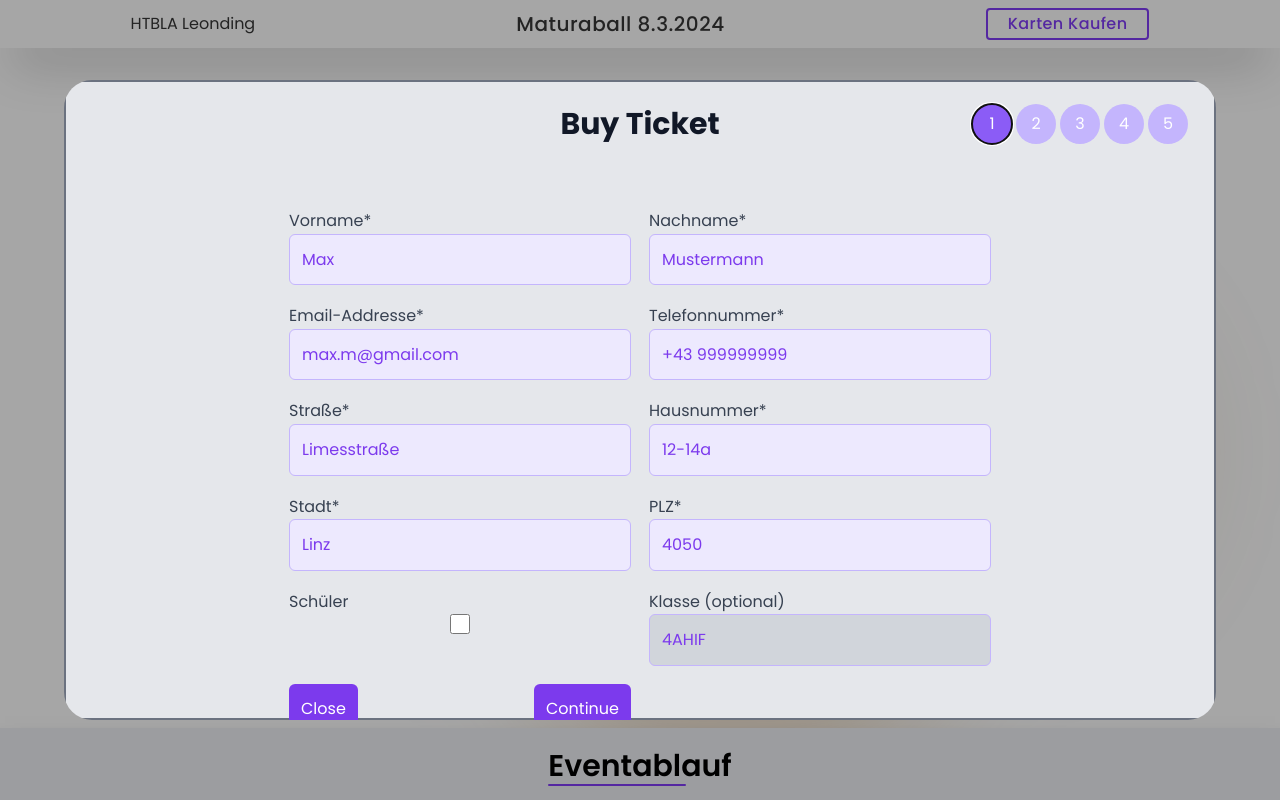
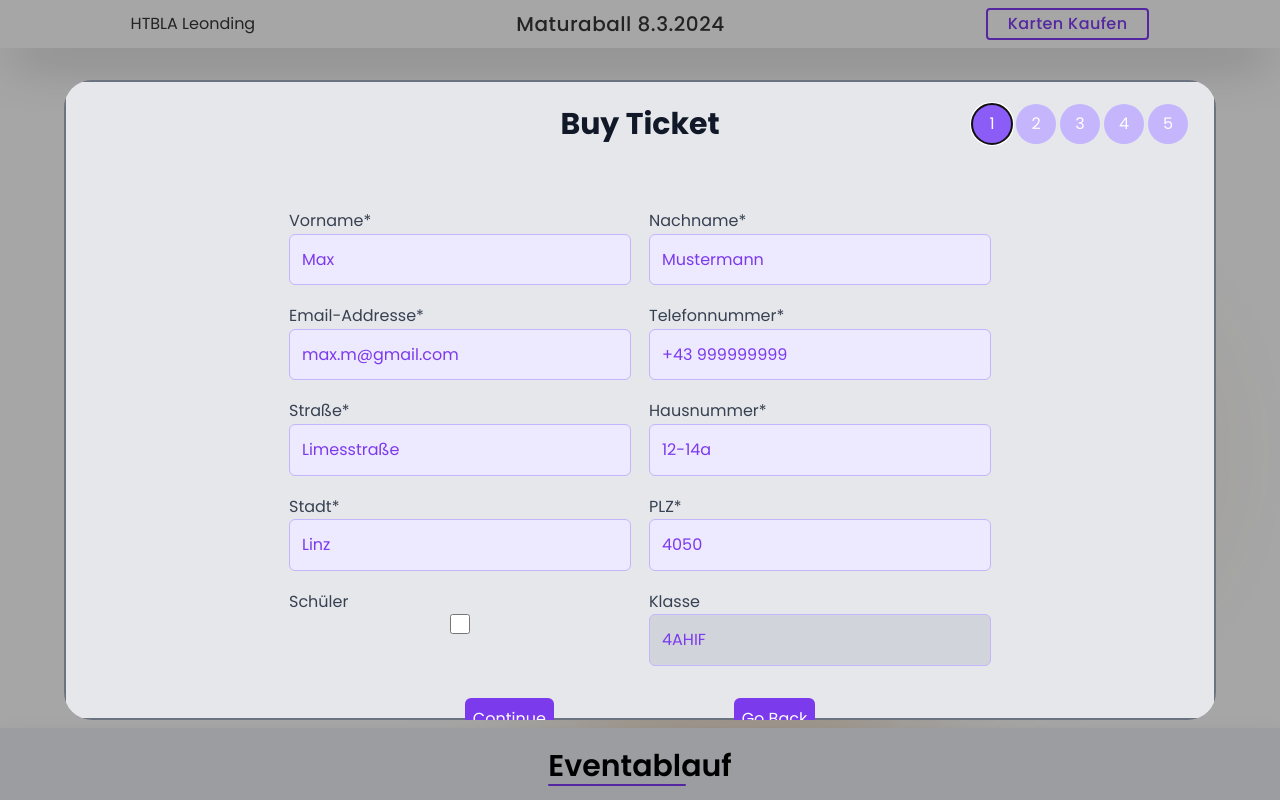
Before and after one commit to Ticketverkauf/Maturaball-HTBLA-Leonding-Frontend, an Angular app: page / in a window 1280 px wide. Both pictures are taken after a click on the element "Karten Kaufen". Built offline with nearby package versions, Linux system fonts and the light colour scheme.

Commit message:
improve first page of popup

```diff
--- a/src/app/popup/popup.component.css
+++ b/src/app/popup/popup.component.css
@@ -49,3 +49,13 @@
 #group {
   grid-area: info10;
 }
+
+input {
+  transition: all 100ms ease-in-out;
+}
+
+input:focus {
+  outline: none;
+  transform: scale(1.01);
+  box-shadow: 0 4px 12px rgba(0, 0, 0, 0.2);
+}
--- a/src/app/popup/popup.component.html
+++ b/src/app/popup/popup.component.html
@@ -15,10 +15,10 @@
   </div>
 
   <div
-    class="p-6 flex flex-col
+    class="p-6 flex flex-col gap-5
   [&_p]:text-gray-700
     [&_div]:p-1 [&_div]:full-width
-    [&_input]:w-full [&_input]:p-3 [&_input]:rounded-md [&_input]:placeholder-violet-600 [&_input]:bg-violet-100 [&_input]:border [&_input]:border-violet-300 [&_input]:focus:outline-none [&_input]:focus:ring-2 [&_input]:focus:ring-violet-500">
+    [&_input]:w-full [&_input]:p-3 [&_input]:rounded-md [&_input]:placeholder-violet-600 [&_input]:bg-violet-100 [&_input]:border [&_input]:border-violet-300">
 
     <div class="info-grid">
       @switch (currentStep) {
@@ -47,13 +47,13 @@
         <p>Hausnummer*</p>
         <input [(ngModel)]="formData.nummer" placeholder="12-14a" />
       </div>
+      <div id="city">
+        <p>Stadt*</p>
+        <input [(ngModel)]="formData.stadt" placeholder="Linz" />
+      </div>
       <div id="zip">
         <p>PLZ*</p>
         <input [(ngModel)]="formData.plz" placeholder="4050" />
-      </div>
-      <div id="city">
-        <p>Stadt*</p>
-        <input [(ngModel)]="formData.stadt" placeholder="Linz" />
       </div>
       <div id="student">
         <p>Schüler</p>
@@ -62,7 +62,7 @@
           [(ngModel)]="isSchueler" type="checkbox" />
       </div>
       <div id="group">
-        <p>Klasse (optional)</p>
+        <p>Klasse</p>
         <input [disabled]="!isSchueler()" [(ngModel)]="formData.klasse" placeholder="4AHIF"
           class=" disabled:bg-gray-300 transition-all duration-300 ease-in-out" />
       </div>
@@ -124,12 +124,13 @@
       <p>Invalid step</p>
       }
       }
-
-      <div class="flex justify-between items-start bottom-0 left-0 right-0 p-6
-      [&_button]:bg-violet-600 [&_button]:text-white [&_button]:rounded-md [&_button]:p-3">
-        <button (click)="onClose()">Close</button>
-        <button (click)="continue()">Continue</button>
-      </div>
+    </div>
+    <div class="flex justify-evenly items-start bottom-0 left-0 right-0 p-6">
+      <button (click)="continue()"
+        class="bg-violet-600 text-white p-2 rounded-md hover:scale-105 duration-300 transition-all hover:shadow-md">Continue</button>
+      <button (click)="previous()"
+        class="bg-violet-600 text-white p-2 rounded-md hover:scale-105 transition-all duration-300 hover:shadow-md">Go
+        Back</button>
     </div>
   </div>
 </div>
--- a/src/app/popup/popup.component.ts
+++ b/src/app/popup/popup.component.ts
@@ -4,6 +4,7 @@ import {
   MatDialogRef,
 }
 from '@angular/material/dialog';
+import { ButtonComponent } from "../button/button.component";
 export interface DialogData {
   animal: string;
   name: string;
@@ -13,8 +14,9 @@ export interface DialogData {
   selector: 'app-popup',
   standalone: true,
   imports: [
-   FormsModule,
-  ],
+    FormsModule,
+    ButtonComponent
+],
   templateUrl: './popup.component.html',
   styleUrl: './popup.component.css'
 })
@@ -50,4 +52,11 @@ export class PopupComponent {
   onClose() {
     this.dialogRef.close();
   }
+
+  previous(){
+    this.currentStep--;
+    if(this.currentStep < 1){
+      this.onClose();
+    }
+  }
 }
```
